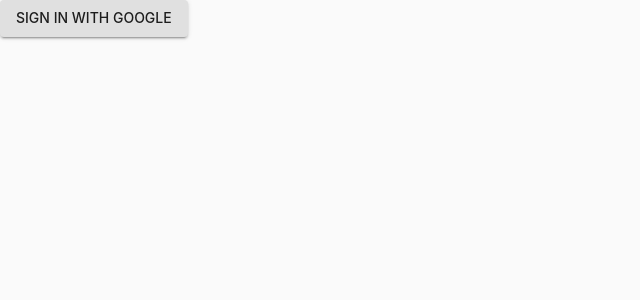
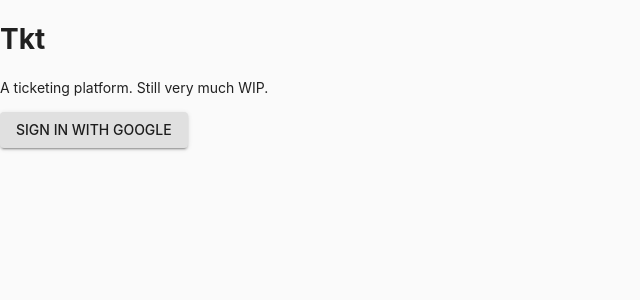
Before and after one commit to anli5005/tkt, a Next.js app: page / in a window 1280 px wide. Shown: the top 300 px of the page, without its empty margins (0-640 px from the left). Built offline with nearby package versions, Linux system fonts and the light colour scheme; a web font is replaced by a local one.

Commit message:
Add some copy text

```diff
--- a/pages/index.jsx
+++ b/pages/index.jsx
@@ -5,6 +5,8 @@
 export default () => {
     return (<div>
         <Head><title>Tkt</title></Head>
+        <h1>Tkt</h1>
+        <p>A ticketing platform. Still very much WIP.</p>
         <Button variant="contained" href="/api/auth/signin?provider=google">Sign in with Google</Button>
     </div>);
 }
--- a/pages/ticket/[slug]/[id]/[token].jsx
+++ b/pages/ticket/[slug]/[id]/[token].jsx
@@ -3,10 +3,11 @@
 import { useRouter } from 'next/router';
 import { useQuery } from '@apollo/react-hooks';
 import { GET_TICKET_BY_TOKEN } from '../../../../lib/queries';
-import { Typography as T, makeStyles, createMuiTheme, ThemeProvider } from '@material-ui/core';
+import { Typography as T, makeStyles } from '@material-ui/core';
 import Link from 'next/link';
 import Ticket from '../../../../components/ticket';
 import qrFactory from 'qrcode-generator';
+import Head from 'next/head';
 
 const useStyles = makeStyles(theme => ({
     root: {
@@ -43,6 +44,7 @@
     }});
 
     return <Page>
+        <Head><title>Tkt - Ticket</title></Head>
         <div className={classes.root}>
             {data && (data.ticket ? <Ticket ticket={data.ticket} qrSrc={qrCode} /> : <T>Ticket not found.</T>)}
             {loading && <T>Loading...</T>}
```
